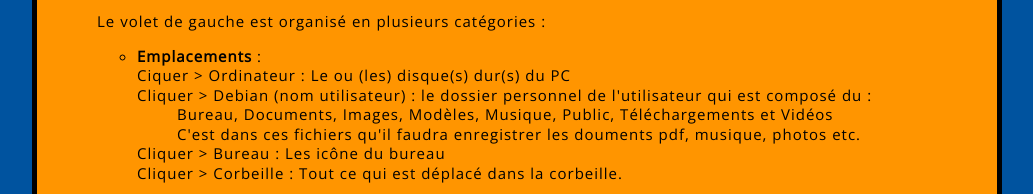
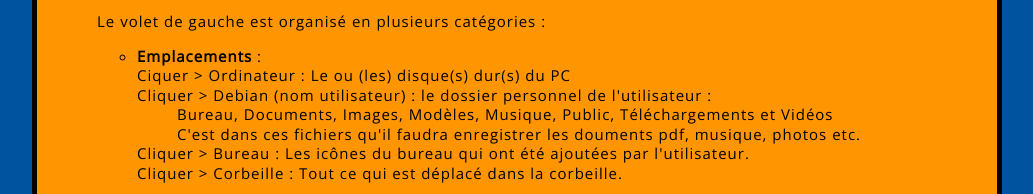
Before and after one commit to debiscool/debiscool.github.io, a plain HTML site: page contenu/fichiers.html in a window 1280 px wide. Shown: the part 1314-1508 px from the top of the page, without its empty margins (123-1156 px from the left). Drawn offline with nearby package versions, Linux system fonts and the light colour scheme; a script that the page names is missing.

Commit message:
Update fichiers.html

```diff
--- a/contenu/fichiers.html
+++ b/contenu/fichiers.html
@@ -26,14 +26,14 @@
         <ul>
 	   <p><li><strong>Emplacements</strong> :<br />
 	       Ciquer > Ordinateur :  Le ou (les) disque(s) dur(s) du PC<br />
-	       Cliquer > Debian (nom utilisateur) : le dossier personnel de l'utilisateur qui est composé du :<br />
+	       Cliquer > Debian (nom utilisateur) : le dossier personnel de l'utilisateur :<br />
 		<ul>Bureau, Documents, Images, Modèles, Musique, Public, Téléchargements et Vidéos<br />
 		    C'est dans ces fichiers qu'il faudra enregistrer les douments pdf, musique, photos etc.</ul>
-	       Cliquer > Bureau : Les icône du bureau<br />
+	       Cliquer > Bureau : Les icônes du bureau qui ont été ajoutées par l'utilisateur.<br />
 	       Cliquer > Corbeille : Tout ce qui est déplacé dans la corbeille.</li></p>
 	    <p><li><strong>Périphériques</strong> :  Affiche les partitions du système ainsi que les supports amovibles.<br />
 	       Cliquer > Système de fichiers, vous accédez à la racine du système de fichiers.<br />
-	       Brancher un support externe exemple : une clé usb. La clé usb sera visible sous Périphérique.<br />
+	       Brancher un support externe exemple : une clé usb. La clé usb sera visible sous Périphériques.<br />
 	       Disque Floppy : Le pc a un lecteur de disquette.
 	  </li></p>
 	  <p><li><strong>Réseau</strong> : n'apparaît pas dans cet exemple.</li></p>
```
